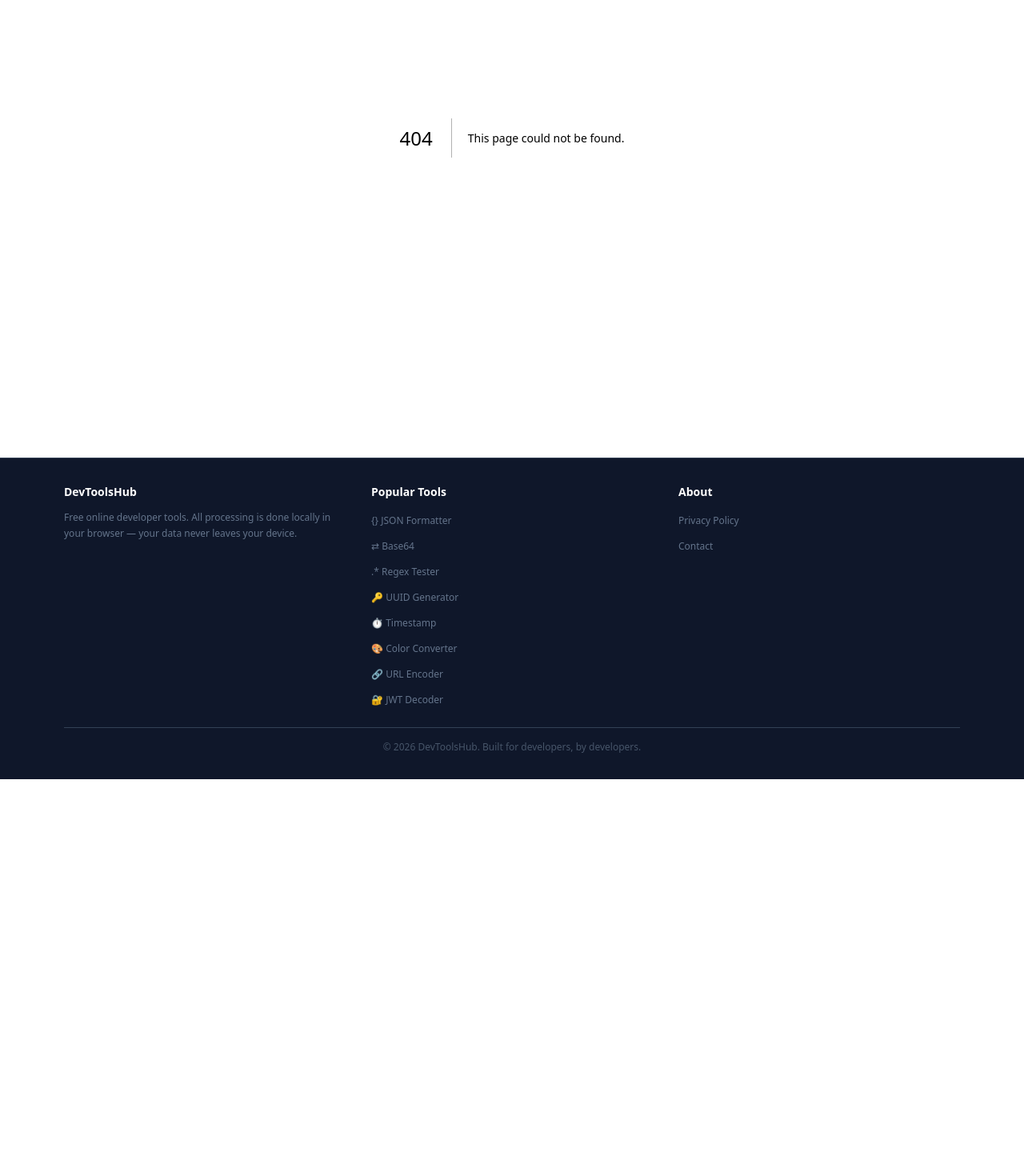
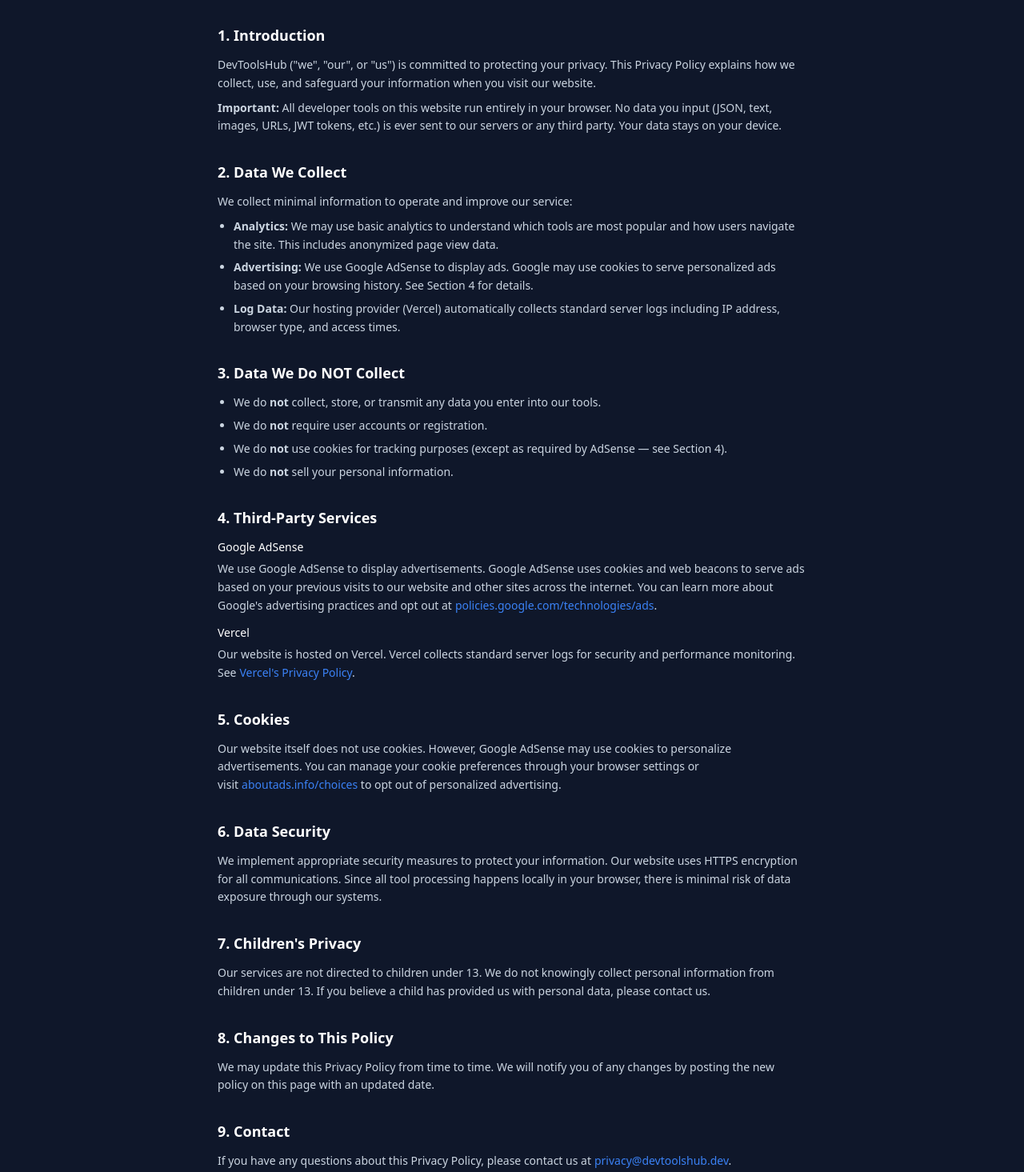
Before and after one commit to kingfujing/devtoolshub, a Next.js app: page /privacy in a window 1280 px wide. Before the commit this address had no page. Shown: the part 285-1750 px from the top of the page at 80% size. Before the commit the page ends 1259 px from the top, so only its background shows below. Built offline with nearby package versions, Linux system fonts and the light colour scheme.

Commit message:
feat: add privacy policy page for AdSense compliance

```diff
--- /dev/null
+++ b/src/app/privacy/page.tsx
@@ -0,0 +1,131 @@
+"use client";
+import Head from "next/head";
+import AdSlot from "@/components/AdSlot";
+
+export default function PrivacyPage() {
+  return (
+    <div className="max-w-3xl mx-auto px-4 py-10">
+      <h1 className="text-3xl font-bold text-white mb-2">Privacy Policy</h1>
+      <p className="text-[#64748b] text-sm mb-8">Last updated: June 19, 2026</p>
+
+      <AdSlot className="mb-8" />
+
+      <section className="space-y-8 text-[#cbd5e1] text-sm leading-relaxed">
+        {/* 1. Introduction */}
+        <div>
+          <h2 className="text-lg font-semibold text-white mb-3">1. Introduction</h2>
+          <p>
+            DevToolsHub (&quot;we&quot;, &quot;our&quot;, or &quot;us&quot;) is committed to protecting your privacy.
+            This Privacy Policy explains how we collect, use, and safeguard your information when you visit our website.
+          </p>
+          <p className="mt-2">
+            <strong>Important:</strong> All developer tools on this website run entirely in your browser.
+            No data you input (JSON, text, images, URLs, JWT tokens, etc.) is ever sent to our servers
+            or any third party. Your data stays on your device.
+          </p>
+        </div>
+
+        {/* 2. Data We Collect */}
+        <div>
+          <h2 className="text-lg font-semibold text-white mb-3">2. Data We Collect</h2>
+          <p>We collect minimal information to operate and improve our service:</p>
+          <ul className="list-disc pl-5 mt-2 space-y-1.5">
+            <li><strong>Analytics:</strong> We may use basic analytics to understand which tools are most popular and how users navigate the site. This includes anonymized page view data.</li>
+            <li><strong>Advertising:</strong> We use Google AdSense to display ads. Google may use cookies to serve personalized ads based on your browsing history. See Section 4 for details.</li>
+            <li><strong>Log Data:</strong> Our hosting provider (Vercel) automatically collects standard server logs including IP address, browser type, and access times.</li>
+          </ul>
+        </div>
+
+        {/* 3. Data We Do NOT Collect */}
+        <div>
+          <h2 className="text-lg font-semibold text-white mb-3">3. Data We Do NOT Collect</h2>
+          <ul className="list-disc pl-5 space-y-1.5">
+            <li>We do <strong>not</strong> collect, store, or transmit any data you enter into our tools.</li>
+            <li>We do <strong>not</strong> require user accounts or registration.</li>
+            <li>We do <strong>not</strong> use cookies for tracking purposes (except as required by AdSense — see Section 4).</li>
+            <li>We do <strong>not</strong> sell your personal information.</li>
+          </ul>
+        </div>
+
+        {/* 4. Third-Party Services */}
+        <div>
+          <h2 className="text-lg font-semibold text-white mb-3">4. Third-Party Services</h2>
+
+          <h3 className="text-white font-medium mt-3 mb-1">Google AdSense</h3>
+          <p>
+            We use Google AdSense to display advertisements. Google AdSense uses cookies and web beacons
+            to serve ads based on your previous visits to our website and other sites across the internet.
+            You can learn more about Google&apos;s advertising practices and opt out at
+            <a href="https://policies.google.com/technologies/ads" className="text-[#3b82f6] hover:text-blue-300 ml-1" target="_blank" rel="noopener noreferrer">
+              policies.google.com/technologies/ads
+            </a>.
+          </p>
+
+          <h3 className="text-white font-medium mt-3 mb-1">Vercel</h3>
+          <p>
+            Our website is hosted on Vercel. Vercel collects standard server logs for security and performance
+            monitoring. See
+            <a href="https://vercel.com/legal/privacy-policy" className="text-[#3b82f6] hover:text-blue-300 ml-1" target="_blank" rel="noopener noreferrer">
+              Vercel&apos;s Privacy Policy
+            </a>.
+          </p>
+        </div>
+
+        {/* 5. Cookies */}
+        <div>
+          <h2 className="text-lg font-semibold text-white mb-3">5. Cookies</h2>
+          <p>
+            Our website itself does not use cookies. However, Google AdSense may use cookies
+            to personalize advertisements. You can manage your cookie preferences through
+            your browser settings or visit
+            <a href="https://www.aboutads.info/choices" className="text-[#3b82f6] hover:text-blue-300 ml-1" target="_blank" rel="noopener noreferrer">
+              aboutads.info/choices
+            </a> to opt out of personalized advertising.
+          </p>
+        </div>
+
+        {/* 6. Data Security */}
+        <div>
+          <h2 className="text-lg font-semibold text-white mb-3">6. Data Security</h2>
+          <p>
+            We implement appropriate security measures to protect your information. Our website uses
+            HTTPS encryption for all communications. Since all tool processing happens locally in your
+            browser, there is minimal risk of data exposure through our systems.
+          </p>
+        </div>
+
+        {/* 7. Children's Privacy */}
+        <div>
+          <h2 className="text-lg font-semibold text-white mb-3">7. Children&apos;s Privacy</h2>
+          <p>
+            Our services are not directed to children under 13. We do not knowingly collect personal
+            information from children under 13. If you believe a child has provided us with personal
+            data, please contact us.
+          </p>
+        </div>
+
+        {/* 8. Changes to This Policy */}
+        <div>
+          <h2 className="text-lg font-semibold text-white mb-3">8. Changes to This Policy</h2>
+          <p>
+            We may update this Privacy Policy from time to time. We will notify you of any changes
+            by posting the new policy on this page with an updated date.
+          </p>
+        </div>
+
+        {/* 9. Contact */}
+        <div>
+          <h2 className="text-lg font-semibold text-white mb-3">9. Contact</h2>
+          <p>
+            If you have any questions about this Privacy Policy, please contact us at
+            <a href="mailto:privacy@devtoolshub.dev" className="text-[#3b82f6] hover:text-blue-300 ml-1">
+              privacy@devtoolshub.dev
+            </a>.
+          </p>
+        </div>
+      </section>
+
+      <AdSlot className="mt-8" />
+    </div>
+  );
+}
```
